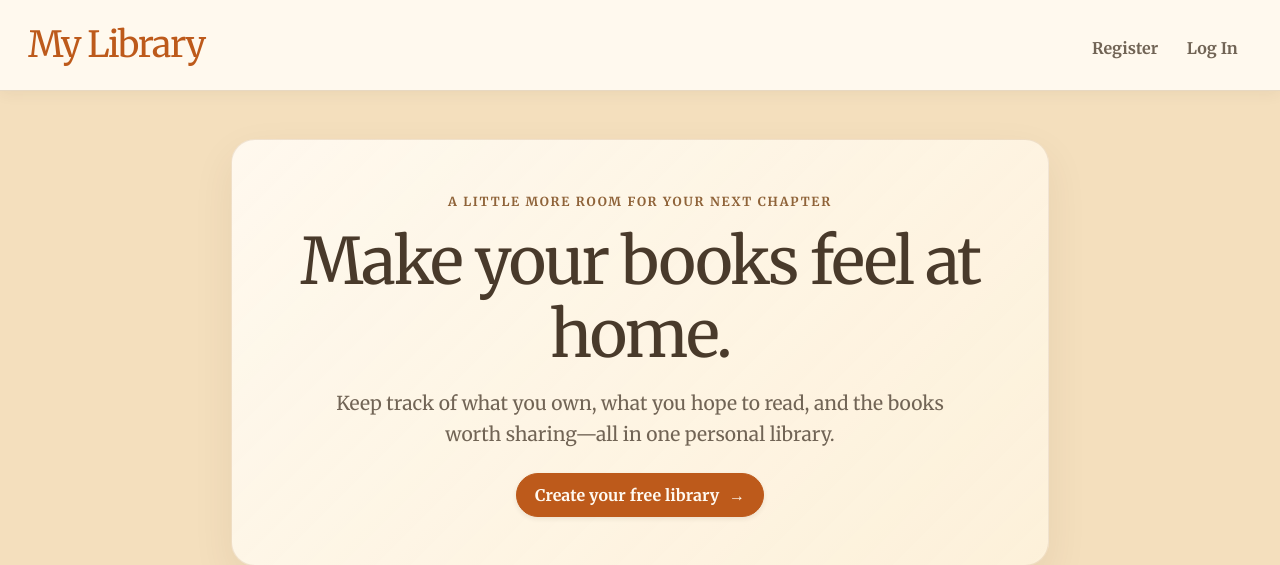
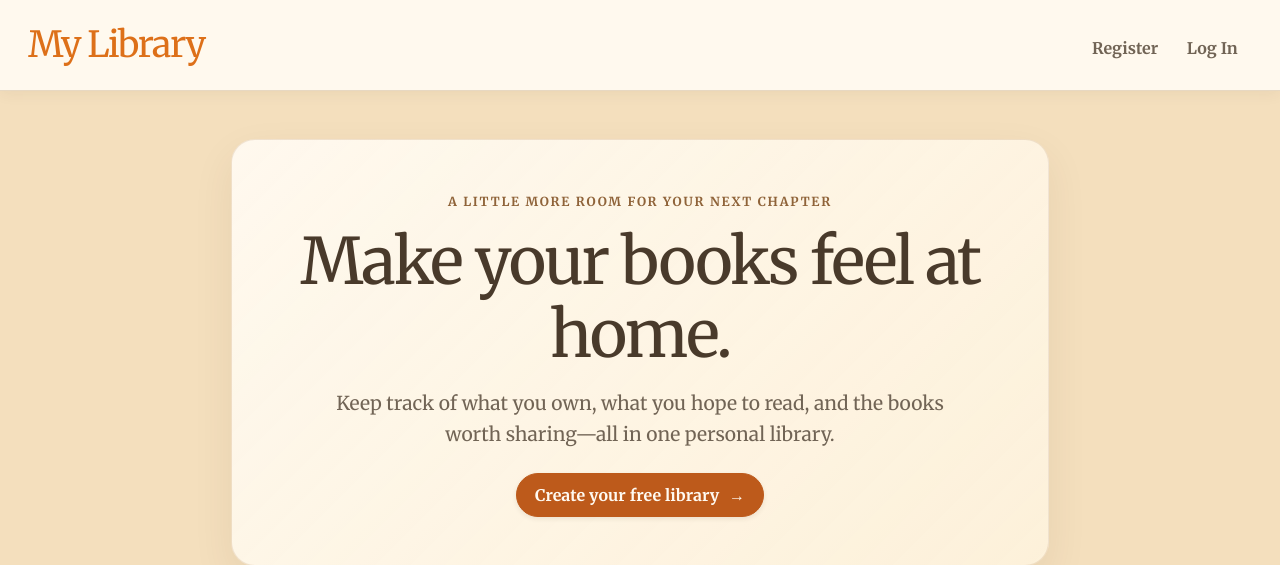
Before and after one commit to KCreek1/My_Library, a Flask app: page / in a window 1280 px wide. Shown: the top 565 px of the page. Run offline with Flask 3, Linux system fonts and the light colour scheme; parts of the project's set-up code (start-up, migrations or seed data) failed here and were passed over; some libraries are stand-ins or nearby versions.

Commit message:
Adjust library title color

```diff
--- a/static/styles.css
+++ b/static/styles.css
@@ -333,7 +333,7 @@ nav.navbar {
 }
 
 a.navbar-brand {
-  color: var(--accent);
+  color: #dd7019;
   font-size: clamp(1.7rem, 3vw, 2.25rem);
   text-shadow: none;
   letter-spacing: -0.04em;
```
